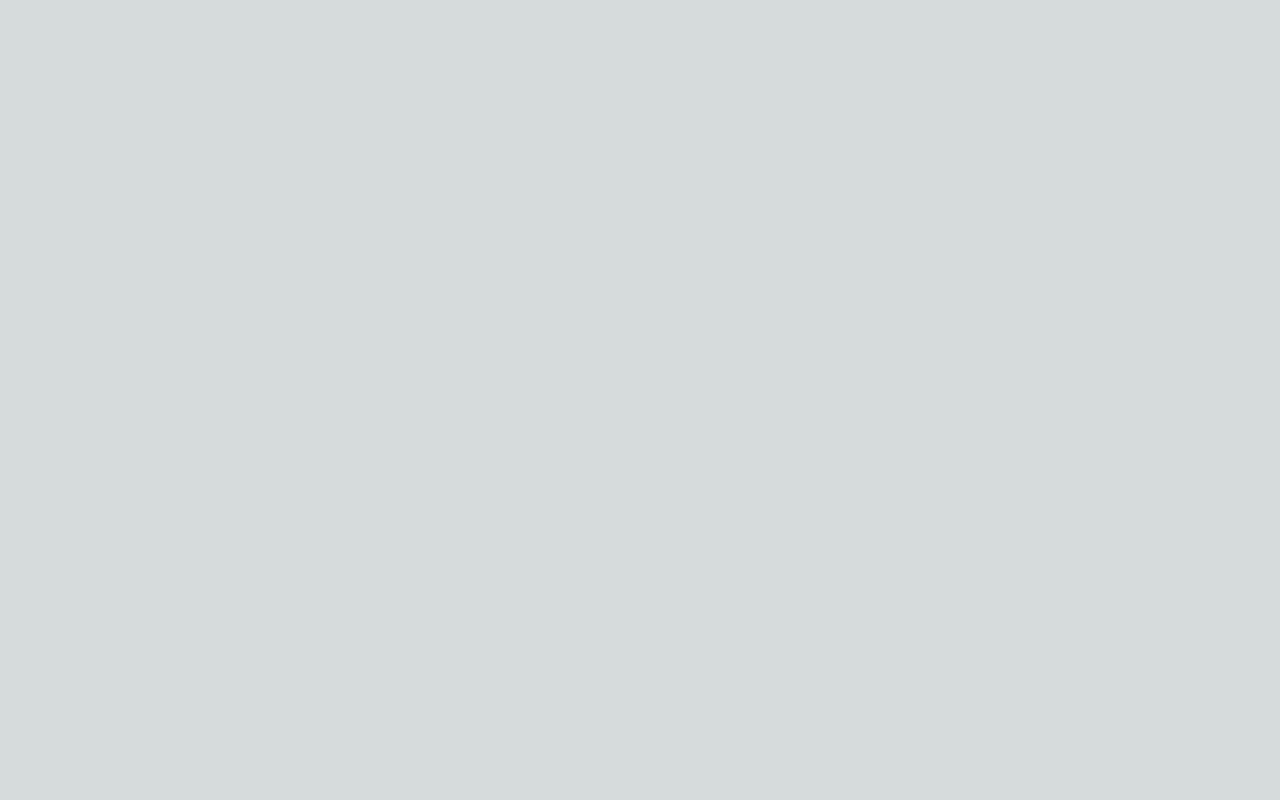
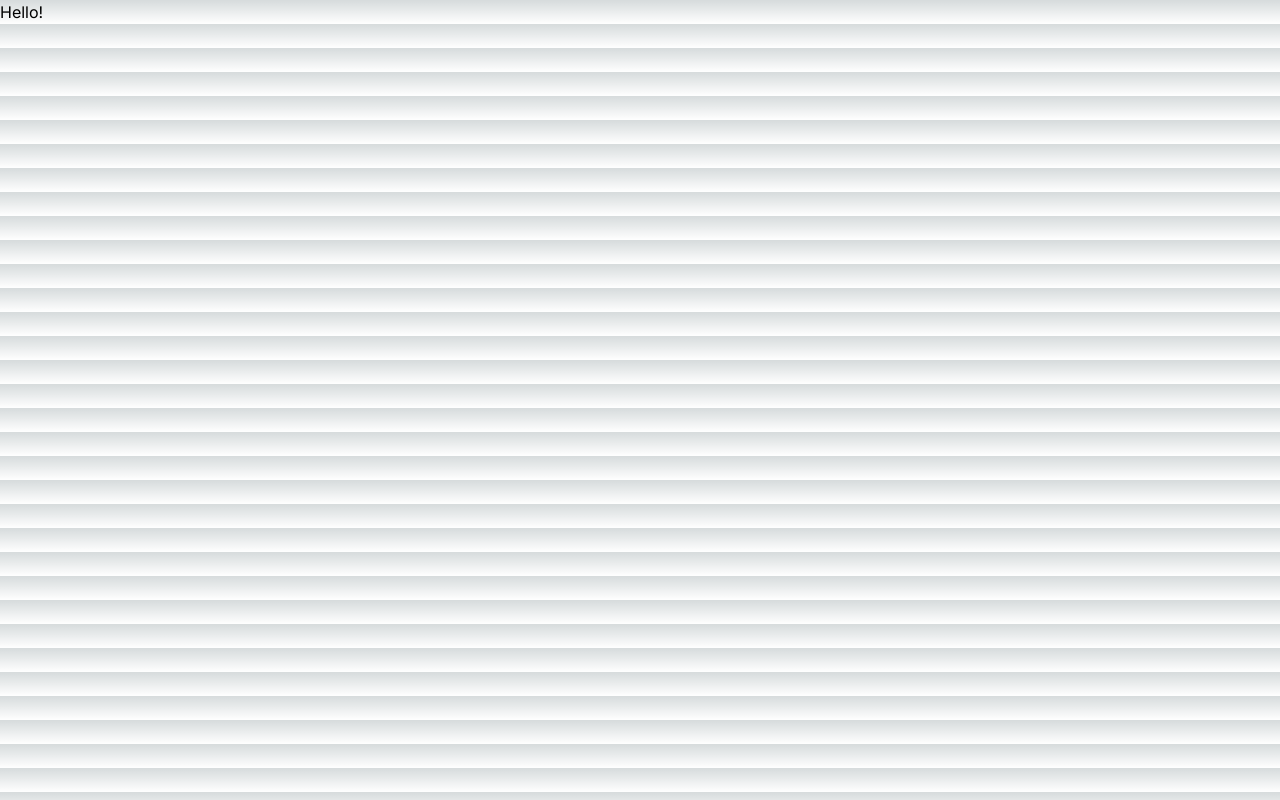
Before and after one commit to nayanmapara/AI-Rate-My-Professor, a Next.js app: page / in a window 1280 px wide. Built offline with nearby package versions, Linux system fonts and the light colour scheme.

Commit message:
Update Home component to display "Hello!" instead of an empty div

```diff
--- a/src/app/page.tsx
+++ b/src/app/page.tsx
@@ -3,6 +3,6 @@
 export default function Home() {
 
 	return (
-		<div></div>
+		<div>Hello!</div>
 	);
 }
```
